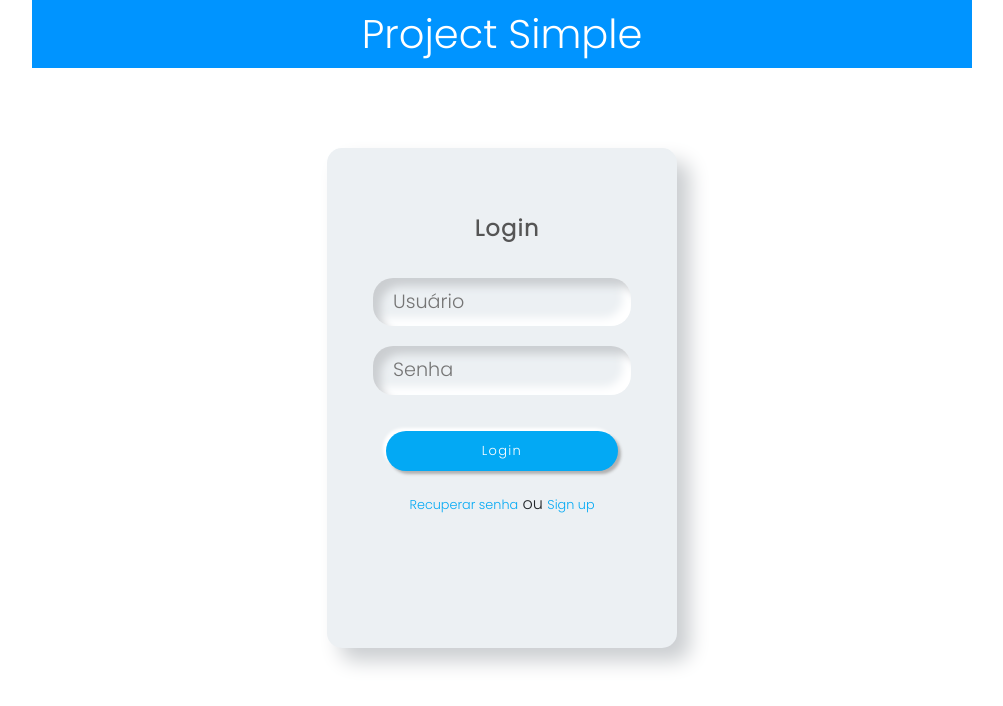
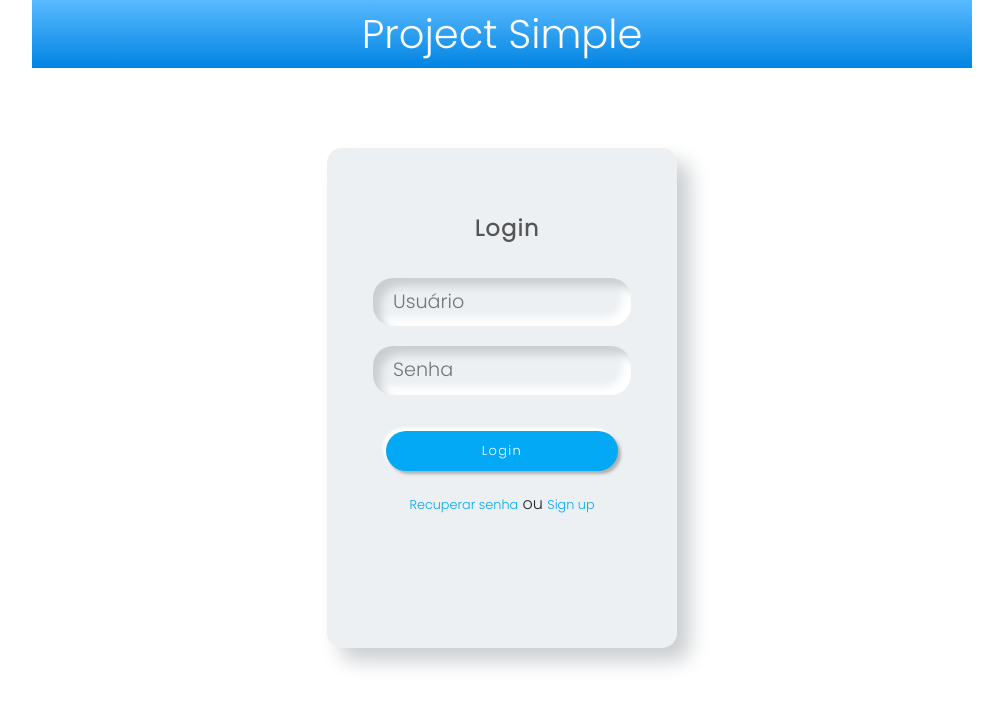
Before and after one commit to dsm-cefet-rj/trabalhointegrado2021-2-2021-2-grupo-8, a React (Create React App) app in the folder frontend/: page /login in a window 1280 px wide. Shown: the top 706 px of the page, without its empty margins (138-1141 px from the left). Built offline with nearby package versions, Linux system fonts and the light colour scheme.

Commit message:
css changes

```diff
--- a/frontend/src/style.css
+++ b/frontend/src/style.css
@@ -7,7 +7,8 @@
 }
 
 .cabecalho {
-  background-color: #0094FF;
+  /* background-color: #0094FF; */
+  background-image: linear-gradient(#5abaff, #0084e2);
   padding: 10px;
 }
 
@@ -134,17 +135,22 @@
 }
 
 .reuniao {
-  background-color: purple !important;
+  /* background-color: purple !important; */
+  background-image: linear-gradient(rgb(227, 133, 255), rgb(107, 96, 255)) !important;
   color: azure;
 }
 
 .deadline {
-  background-color: orangered !important;
+  /* background-color: orangered !important; */
+  background-image: linear-gradient( rgb(255, 197, 88), rgb(250, 97, 41)) !important;
+
   color: azure;
 }
 
 .aniversario {
-  background-color: green !important;
+  /* background-color: green !important; */
+  background-image: linear-gradient(rgb(44, 226, 165), rgb(28, 145, 44)) !important;
+
   color: azure;
 }
 
```
